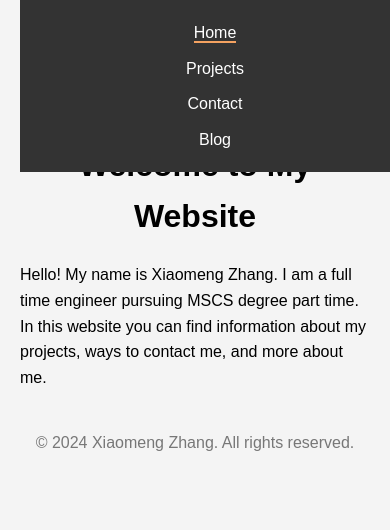
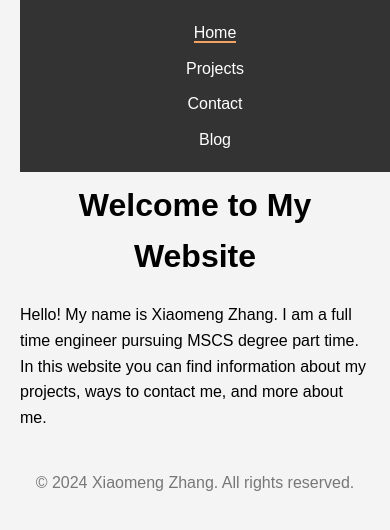
Before and after one commit to zhangx1997/cs5610, a plain HTML site: page index.html in a window 390 px wide. Drawn offline with Linux system fonts and the light colour scheme.

Commit message:
Add files via upload

```diff
--- a/style.css
+++ b/style.css
@@ -151,6 +151,6 @@ footer {
   }
 
   main {
-    margin-top: 120px;
+    margin-top: 160px;
   }
 }
```
